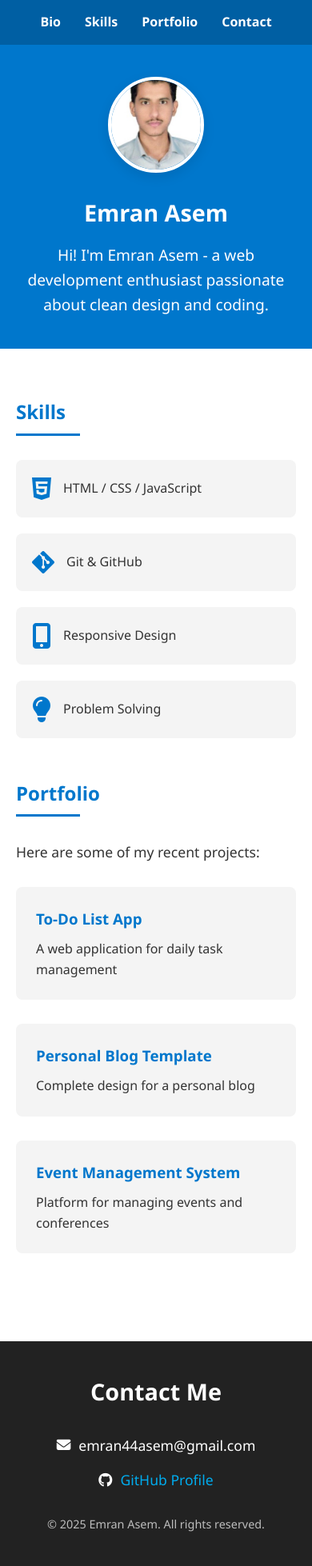
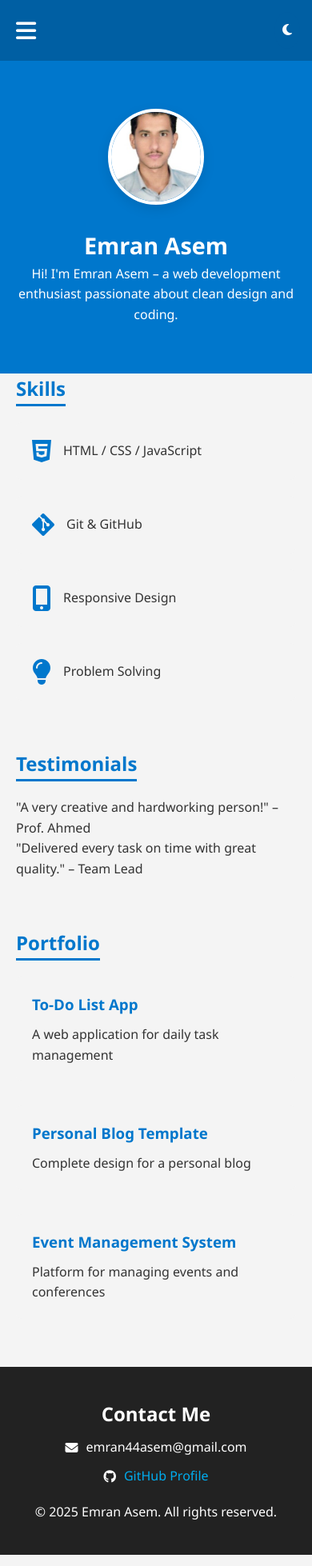
Before and after one commit to EmranAsemSaeed/Portfolio, a plain HTML site: page index.html in a window 390 px wide. Shown: the whole page at 80% size. Drawn offline with Linux system fonts and the light colour scheme.

Commit message:
Improved responsiveness and added dark mode using pure CSS

```diff
--- a/index.html
+++ b/index.html
@@ -2,26 +2,38 @@
 <html lang="en">
 
 <head>
-    <meta charset="UTF-8">
-    <meta name="viewport" content="width=device-width, initial-scale=1.0">
-    <meta name="description"
-        content="Emran Asem's Personal Website - A web development enthusiast passionate about clean design and coding">
+    <meta charset="UTF-8" />
+    <meta name="viewport" content="width=device-width, initial-scale=1.0" />
+    <meta name="description" content="Emran Asem's Personal Website - Web Developer" />
     <title>Emran Asem | Web Developer</title>
-    <link rel="stylesheet" href="https://cdnjs.cloudflare.com/ajax/libs/font-awesome/6.4.0/css/all.min.css">
-    <link rel="stylesheet" href="style.css">
+    <link rel="stylesheet" href="https://cdnjs.cloudflare.com/ajax/libs/font-awesome/6.4.0/css/all.min.css" />
+    <link rel="stylesheet" href="style.css" />
 </head>
 
 <body>
+
+    <!--Dark Mode-->
+    <input type="checkbox" id="dark-toggle" hidden />
+    <label for="dark-toggle" class="dark-toggle-btn" title="Toggle Dark Mode">
+        <i class="fas fa-moon"></i>
+    </label>
+
+    <!-- Site in This case-->
+    <div class="page-wrapper">
+
+        <!-- Responsebale Navbar   -->
+        <input type="checkbox" id="nav-toggle" hidden />
 
         <!-- Header -->
         <header class="main-header">
             <nav class="navbar">
                 <div class="container">
-                <ul class="nav-list">
-                    <li class="nav-item"><a href="#bio" class="nav-link">Bio</a></li>
-                    <li class="nav-item"><a href="#skills" class="nav-link">Skills</a></li>
-                    <li class="nav-item"><a href="#portfolio" class="nav-link">Portfolio</a></li>
-                    <li class="nav-item"><a href="#contact" class="nav-link">Contact</a></li>
+                    <label for="nav-toggle" class="menu-toggle"><i class="fas fa-bars"></i></label>
+                    <ul class="nav-list responsive-menu">
+                        <li><a href="#bio" class="nav-link">Bio</a></li>
+                        <li><a href="#skills" class="nav-link">Skills</a></li>
+                        <li><a href="#portfolio" class="nav-link">Portfolio</a></li>
+                        <li><a href="#contact" class="nav-link">Contact</a></li>
                     </ul>
                 </div>
             </nav>
@@ -29,44 +41,44 @@
             <div class="hero">
                 <div class="container">
                     <div class="hero-content">
-                    <img src="images/profile.jpg" alt="Emran Asem's Profile Picture" class="profile-img" width="150"
-                        height="150">
+                        <img src="images/profile.jpg" alt="Emran Asem" class="profile-img" />
                         <h1 class="hero-title">Emran Asem</h1>
-                    <p id="bio" class="hero-text">Hi! I'm Emran Asem - a web development enthusiast passionate about
-                        clean design and coding.</p>
+                        <p id="bio" class="hero-text bio-section">Hi! I'm Emran Asem – a web development enthusiast
+                            passionate about clean design and coding.</p>
                     </div>
                 </div>
             </div>
         </header>
 
-    <!-- Main Content -->
+        <!-- Main -->
         <main class="main-content">
             <div class="container">
                 <section id="skills" class="section">
                     <h2 class="section-title">Skills</h2>
                     <ul class="skills-list">
-                    <li class="skill-item">
-                        <i class="fab fa-html5 skill-icon"></i>
-                        <span>HTML / CSS / JavaScript</span>
-                    </li>
-                    <li class="skill-item">
-                        <i class="fab fa-git-alt skill-icon"></i>
+                        <li class="skill-item"><i class="fab fa-html5 skill-icon"></i><span>HTML / CSS /
+                                JavaScript</span></li>
+                        <li class="skill-item"><i class="fab fa-git-alt skill-icon"></i>
                             <span>Git & GitHub</span>
                         </li>
-                    <li class="skill-item">
-                        <i class="fas fa-mobile-alt skill-icon"></i>
-                        <span>Responsive Design</span>
+                        <li class="skill-item"><i class="fas fa-mobile-alt skill-icon"></i>
+                            <span>Responsive
+                                Design</span>
                         </li>
-                    <li class="skill-item">
-                        <i class="fas fa-lightbulb skill-icon"></i>
+                        <li class="skill-item"><i class="fas fa-lightbulb skill-icon"></i>
                             <span>Problem Solving</span>
                         </li>
                     </ul>
                 </section>
 
+                <section id="testimonials" class="section">
+                    <h2 class="section-title">Testimonials</h2>
+                    <blockquote>"A very creative and hardworking person!" – Prof. Ahmed</blockquote>
+                    <blockquote>"Delivered every task on time with great quality." – Team Lead</blockquote>
+                </section>
+
                 <section id="portfolio" class="section">
                     <h2 class="section-title">Portfolio</h2>
-                <p class="section-intro">Here are some of my recent projects:</p>
                     <div class="projects-grid">
                         <div class="project-card">
                             <h3 class="project-title">To-Do List App</h3>
@@ -90,24 +102,16 @@
             <div class="container">
                 <h2 class="footer-title">Contact Me</h2>
                 <div class="contact-info">
-                <p class="contact-item">
-                    <i class="fas fa-envelope"></i>
-                    <span>emran44asem@gmail.com</span>
-                </p>
-                <p class="contact-item">
-                    <i class="fab fa-github"></i>
-                    <a href="https://github.com/EmranAsemSaeed" target="_blank" rel="noopener noreferrer"
-                        class="social-link">GitHub Profile</a>
-                </p>
+                    <p class="contact-item"><i class="fas fa-envelope"></i> emran44asem@gmail.com</p>
+                    <p class="contact-item"><i class="fab fa-github"></i> <a href="https://github.com/EmranAsemSaeed"
+                            target="_blank" class="social-link">GitHub Profile</a></p>
                 </div>
-            <p class="copyright">&copy; <span id="year"></span> Emran Asem. All rights reserved.</p>
+                <p class="copyright">&copy; <span id="year">2025</span> Emran Asem. All rights reserved.</p>
             </div>
         </footer>
 
-    <script>
-        // Update copyright year automatically
-        document.getElementById('year').textContent = new Date().getFullYear();
-    </script>
+    </div> <!-- End .page-wrapper -->
+
 </body>
 
 </html>
--- a/style.css
+++ b/style.css
@@ -7,6 +7,16 @@
     --white: #fff;
     --box-shadow: 0 5px 15px rgba(0, 0, 0, 0.1);
     --transition: all 0.3s ease;
+}
+
+/* Dark MOde */
+#dark-toggle:checked~.page-wrapper {
+    --primary-color: #bb86fc;
+    --secondary-color: #3700b3;
+    --light-color: #111;
+    --text-color: #f4f4f4;
+    --white: #222;
+    --dark-color: #fff;
 }
 
 * {
@@ -21,11 +31,9 @@ html {
 
 body {
     font-family: 'Segoe UI', Tahoma, Geneva, Verdana, sans-serif;
-    line-height: 1.6;
     background: var(--light-color);
     color: var(--text-color);
-    direction: ltr;
-    /* Changed to left-to-right for English */
+    line-height: 1.6;
 }
 
 .container {
@@ -35,18 +43,29 @@ body {
     padding: 0 20px;
 }
 
-/* Header Styles */
+/* Button Dark MOde*/
+.dark-toggle-btn {
+    position: fixed;
+    top: 15px;
+    right: 15px;
+    background: var(--secondary-color);
+    color: var(--white);
+    padding: 10px;
+    border-radius: 50%;
+    cursor: pointer;
+    z-index: 1000;
+}
+
+/* Navbar*/
 .main-header {
-    background-color: var(--primary-color);
+    background: var(--primary-color);
     color: var(--white);
 }
 
 .navbar {
+    background: var(--secondary-color);
     padding: 15px 0;
-    background-color: var(--secondary-color);
-    position: sticky;
-    top: 0;
-    z-index: 100;
+    position: relative;
 }
 
 .nav-list {
@@ -66,10 +85,39 @@ body {
 }
 
 .nav-link:hover {
-    background-color: rgba(255, 255, 255, 0.2);
+    background: rgba(255, 255, 255, 0.2);
 }
 
-/* Hero Section */
+.menu-toggle {
+    display: none;
+    font-size: 1.8rem;
+    color: var(--white);
+    cursor: pointer;
+}
+
+@media (max-width: 768px) {
+    .menu-toggle {
+        display: block;
+    }
+
+    .nav-list {
+        display: none;
+        flex-direction: column;
+        background: var(--secondary-color);
+        position: absolute;
+        top: 60px;
+        left: 0;
+        width: 100%;
+        text-align: center;
+        padding: 20px 0;
+    }
+
+    #nav-toggle:checked~header .responsive-menu {
+        display: flex;
+    }
+}
+
+
 .hero {
     padding: 60px 0;
     text-align: center;
@@ -77,7 +125,7 @@ body {
 
 .hero-content {
     max-width: 800px;
-    margin: 0 auto;
+    margin: auto;
 }
 
 .profile-img {
@@ -88,59 +136,47 @@ body {
     border: 4px solid var(--white);
     box-shadow: var(--box-shadow);
     margin-bottom: 20px;
+    opacity: 0;
+    transform: translateY(50px);
+    animation: fadeInUp 1s forwards 0.3s;
 }
 
-.hero-title {
-    font-size: 2.5rem;
-    margin-bottom: 15px;
+.bio-section {
+    opacity: 0;
+    transform: translateY(50px);
+    animation: fadeInUp 1s forwards 0.6s;
 }
 
-.hero-text {
-    font-size: 1.2rem;
-    max-width: 600px;
-    margin: 0 auto;
+@keyframes fadeInUp {
+    to {
+        opacity: 1;
+        transform: translateY(0);
+    }
 }
 
-/* Main Content */
-.main-content {
-    padding: 60px 0;
-    background: var(--white);
+.profile-img:hover {
+    transform: scale(1.05) rotate(1deg);
+    transition: transform 0.3s ease;
 }
 
+/* Content */
 .section {
-    margin-bottom: 50px;
+    margin-bottom: 60px;
 }
 
 .section-title {
+    font-size: 2rem;
     color: var(--primary-color);
-    font-size: 2rem;
-    margin-bottom: 30px;
-    position: relative;
-    padding-bottom: 10px;
+    margin-bottom: 20px;
+    border-bottom: 3px solid var(--primary-color);
+    display: inline-block;
 }
 
-.section-title::after {
-    content: '';
-    position: absolute;
-    bottom: 0;
-    left: 0;
-    /* Changed from right to left for LTR */
-    width: 80px;
-    height: 3px;
-    background-color: var(--primary-color);
-}
-
-.section-intro {
-    margin-bottom: 30px;
-    font-size: 1.1rem;
-}
-
-/* Skills Section */
 .skills-list {
-    list-style: none;
     display: grid;
     grid-template-columns: repeat(auto-fit, minmax(250px, 1fr));
     gap: 20px;
+    list-style: none;
 }
 
 .skill-item {
@@ -163,16 +199,15 @@ body {
     color: var(--primary-color);
 }
 
-/* Portfolio Section */
 .projects-grid {
     display: grid;
-    grid-template-columns: repeat(auto-fit, minmax(300px, 1fr));
+    grid-template-columns: repeat(auto-fit, minmax(280px, 1fr));
     gap: 30px;
 }
 
 .project-card {
     background: var(--light-color);
-    padding: 25px;
+    padding: 20px;
     border-radius: 8px;
     transition: var(--transition);
 }
@@ -187,11 +222,7 @@ body {
     margin-bottom: 10px;
 }
 
-.project-desc {
-    color: var(--text-color);
-}
-
-/* Footer */
+/* Fotter */
 .main-footer {
     background: var(--dark-color);
     color: var(--white);
@@ -199,70 +230,28 @@ body {
     text-align: center;
 }
 
-.footer-title {
-    font-size: 1.8rem;
-    margin-bottom: 30px;
-}
-
 .contact-info {
-    max-width: 500px;
-    margin: 0 auto 30px;
+    margin-bottom: 20px;
 }
 
 .contact-item {
     display: flex;
+    justify-content: center;
     align-items: center;
-    justify-content: center;
     gap: 10px;
-    margin-bottom: 15px;
-    font-size: 1.1rem;
+    margin: 10px 0;
 }
 
 .social-link {
     color: #00acee;
     text-decoration: none;
-    transition: var(--transition);
 }
 
 .social-link:hover {
     text-decoration: underline;
 }
 
-.copyright {
-    margin-top: 20px;
-    font-size: 0.9rem;
-    color: rgba(255, 255, 255, 0.7);
-}
-
-/* Responsive Design */
-@media (max-width: 768px) {
-    .nav-list {
-        gap: 15px;
-        flex-wrap: wrap;
-    }
-
-    .hero-title {
-        font-size: 2rem;
-    }
-
-    .section-title {
-        font-size: 1.8rem;
-    }
-
-    .skills-list {
-        grid-template-columns: 1fr;
-    }
-}
-
 @media (max-width: 480px) {
-    .nav-list {
-        gap: 10px;
-    }
-
-    .hero {
-        padding: 40px 0;
-    }
-
     .profile-img {
         width: 120px;
         height: 120px;
@@ -274,4 +263,5 @@ body {
 
     .section-title {
         font-size: 1.5rem;
-    } }
+    }
+}
```
Lines whose indentation alone changed are shown as unchanged.
